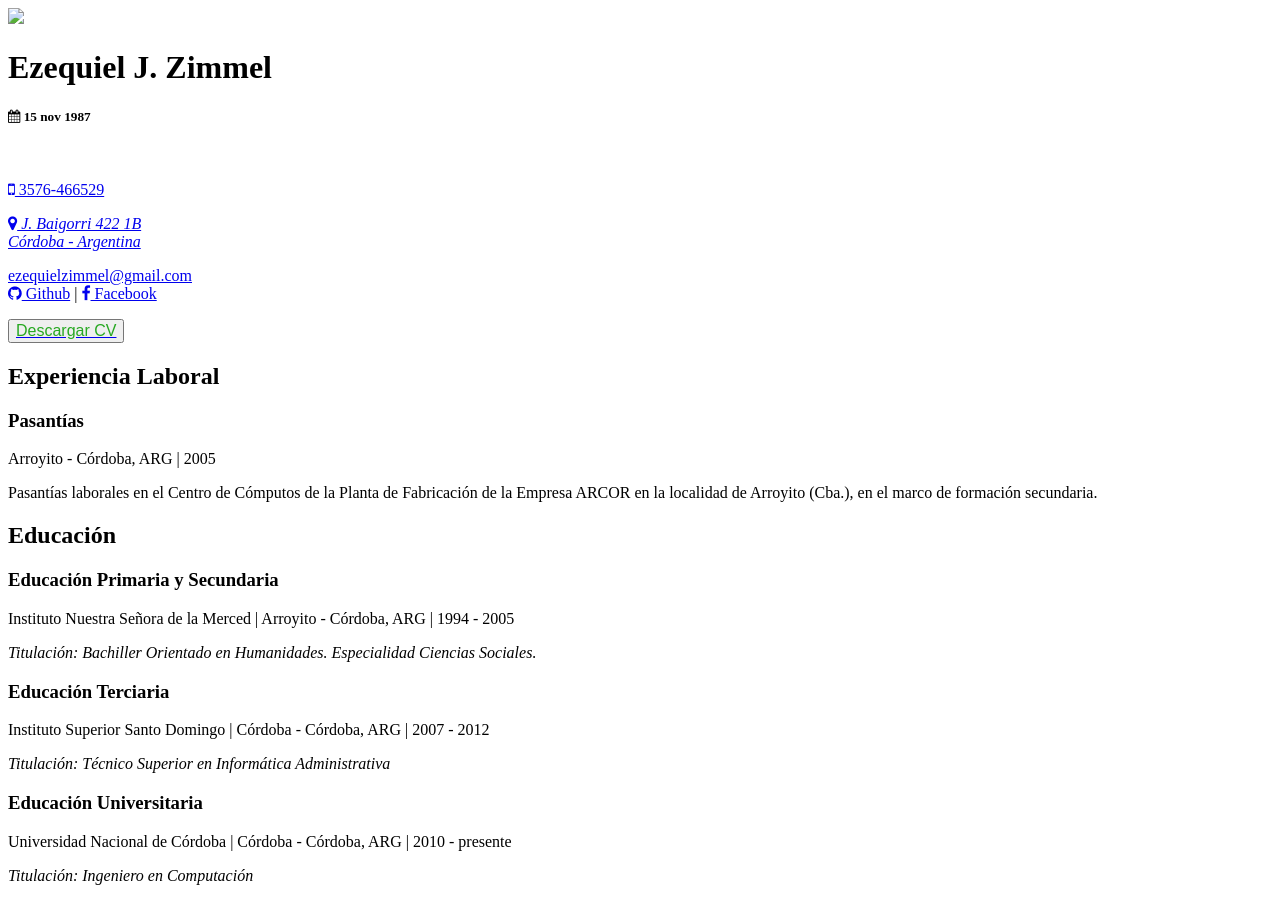
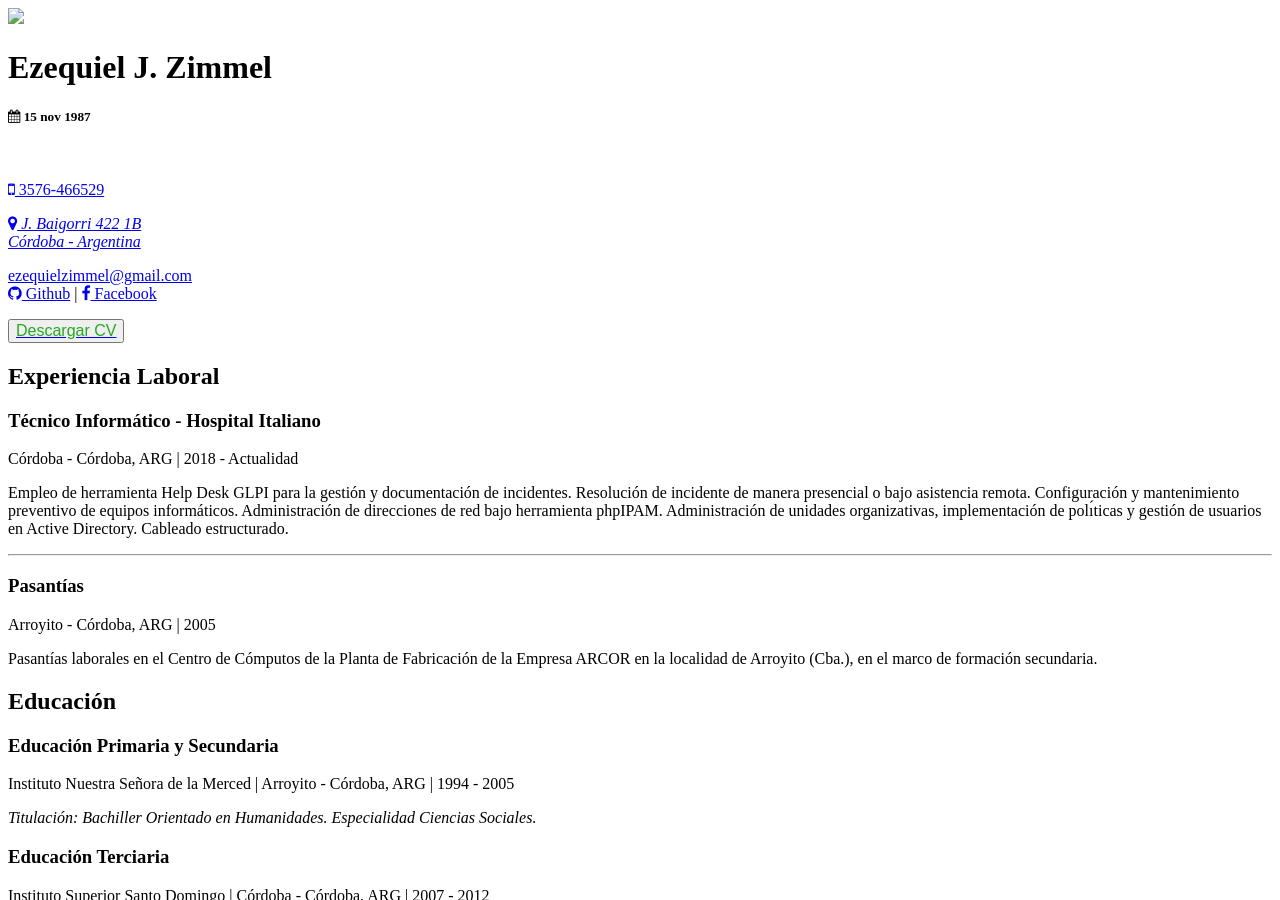
Before and after one commit to zimmcl/EzequielZimmel.github.io, a Jekyll site: the page built from index.html, in a window 1280 px wide and 900 px high. Built offline with Jekyll 4.4.1, drawn with Linux system fonts in a browser that asks for light colours; nearby versions of some CDN libraries.

Commit message:
Actualizo CV

```diff
--- a/_includes/empleo.html
+++ b/_includes/empleo.html
@@ -2,8 +2,20 @@
     <h1>Experiencia Laboral</h1>
     <article>
         <header>
-            <h3>Pasantías</h3>
-            <span>Arroyito - Córdoba, ARG | <time>2005</time></span>
+            <h3>Técnico Informático - Hospital Italiano</h3>
+            <span>Córdoba - Córdoba, ARG | <time>2018 - Actualidad</time></span>
+        </header>
+        <p>Empleo de herramienta Help Desk GLPI para la gestión y documentación
+            de incidentes.
+            Resolución de incidente de manera presencial o bajo asistencia remota.
+            Configuración y mantenimiento preventivo de equipos informáticos.
+            Administración de direcciones de red bajo herramienta phpIPAM.
+            Administración de unidades organizativas, implementación
+            de polı́ticas y gestión de usuarios en Active Directory.
+            Cableado estructurado. </p>
+        <hr>
+        <h3>Pasantías</h3>
+        <span>Arroyito - Córdoba, ARG | <time>2005</time></span>
         </header>
         <p>Pasantías laborales en el Centro de Cómputos de la Planta
             de Fabricación de la Empresa ARCOR en la localidad de
```
